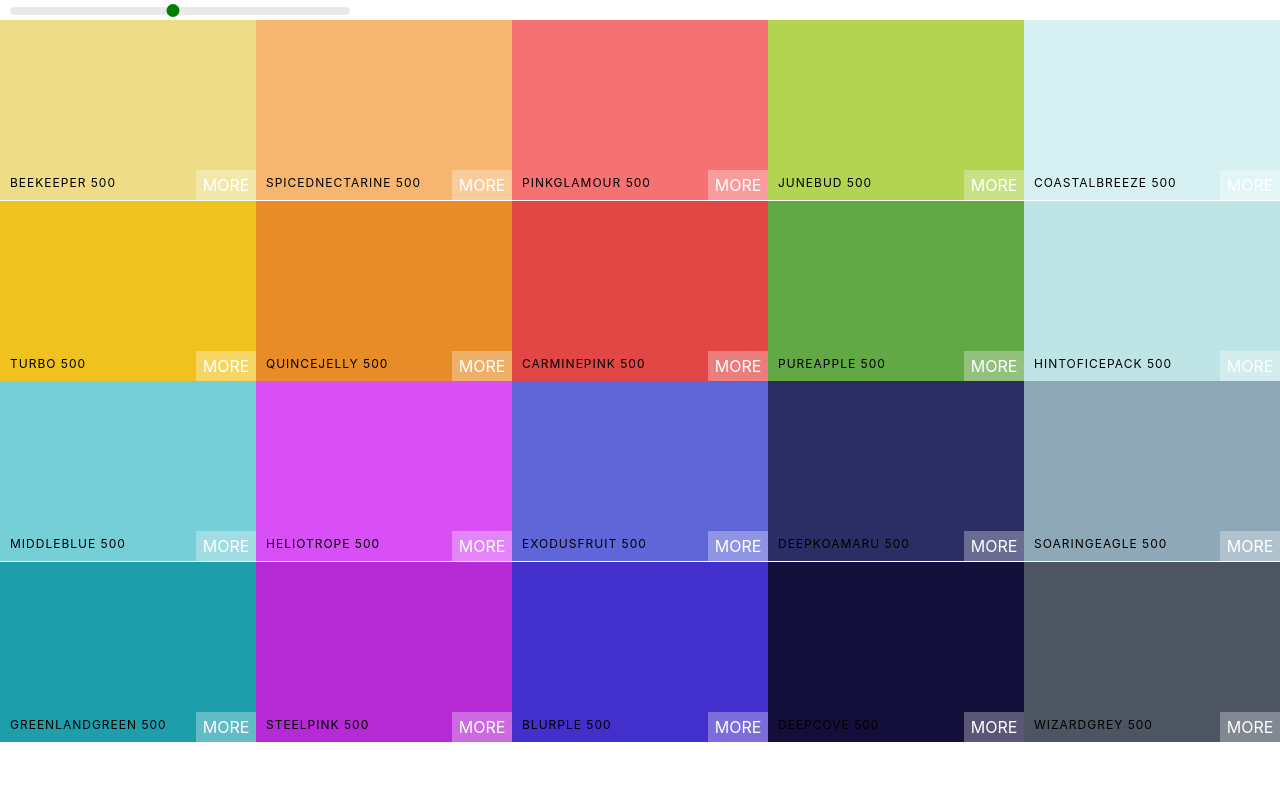
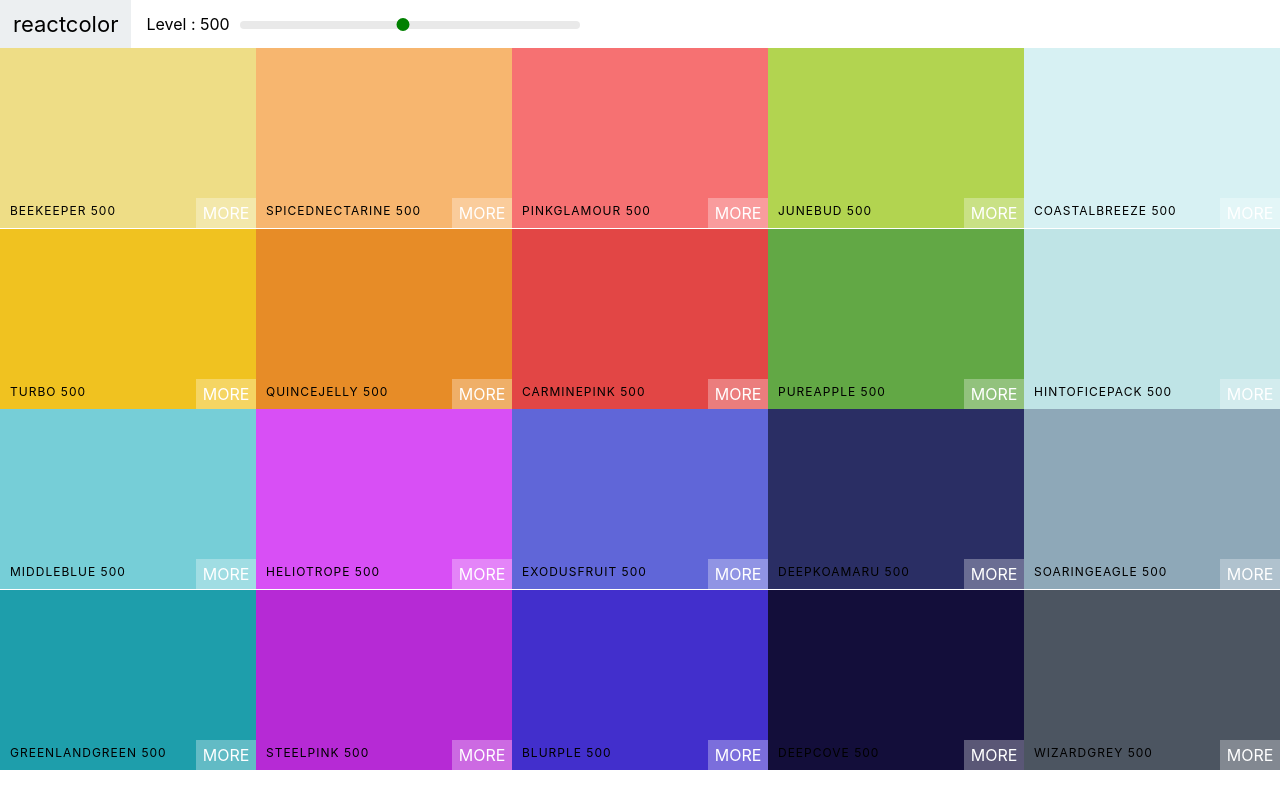
Before and after one commit to andreferi3/Pick-Color-React, a React (Create React App) app: page / in a window 1280 px wide. Built offline with nearby package versions, Linux system fonts and the light colour scheme.

Commit message:
add navbar

```diff
--- /dev/null
+++ b/src/Navbar.css
@@ -0,0 +1,48 @@
+.Navbar {
+    display: flex;
+    align-items: center;
+    justify-content: flex-start;
+    height: 6vh;
+}
+
+.logo {
+    margin-right: 15px;
+    padding: 0 13px;
+    font-size: 22px;
+    background-color: #eceff1;
+    height: 100%;
+    display: flex;
+    align-items: center;
+}
+
+.logo a {
+    text-decoration: none;
+    color: black;
+}
+
+.slider {
+    width: 340px;
+    margin: 0 10px;
+    display: inline-block;
+}
+
+.rc-slider-track {
+    background-color: transparent;
+}
+
+.rc-slider-rail {
+    height: 8px;
+}
+.rc-slider-handle,
+.rc-slider-handle:active,
+.rc-slider-handle:focus,
+.rc-slider-handle:hover {
+    background-color: green;
+    outline: none;
+    border: 2px solid green;
+    box-shadow: none;
+    width: 13px;
+    height: 13px;
+    margin-left: -7px;
+    margin-top: -3px;
+}
--- /dev/null
+++ b/src/Navbar.js
@@ -0,0 +1,32 @@
+import React, { Component } from 'react'
+import Slider from 'rc-slider'
+import 'rc-slider/assets/index.css'
+import './Navbar.css'
+
+export default class Navbar extends Component {
+    render() {
+        const { level, changeLevel } = this.props
+
+        return (
+            <header className='Navbar'>
+                <div className='logo'>
+                    <a href='#'>reactcolor</a>
+                </div>
+
+                <div className='slider-container'>
+                    <span>Level : {level}</span>
+                    <div className='slider'>
+                        <Slider
+                            defaultValue={level}
+                            min={100}
+                            max={900}
+                            onChange={changeLevel}
+                            step={100}
+                        />
+                    </div>
+                </div>
+
+            </header>
+        )
+    }
+}
--- a/src/Pallete.css
+++ b/src/Pallete.css
@@ -5,30 +5,3 @@
 .Pallete-colors {
     height: 90%;
 }
-
-.slider {
-    width: 340px;
-    margin: 0 10px;
-    display: inline-block;
-}
-
-.rc-slider-track {
-    background-color: transparent;
-}
-
-.rc-slider-rail {
-    height: 8px;
-}
-.rc-slider-handle,
-.rc-slider-handle:active,
-.rc-slider-handle:focus,
-.rc-slider-handle:hover {
-    background-color: green;
-    outline: none;
-    border: 2px solid green;
-    box-shadow: none;
-    width: 13px;
-    height: 13px;
-    margin-left: -7px;
-    margin-top: -3px;
-}
--- a/src/Pallete.js
+++ b/src/Pallete.js
@@ -1,7 +1,6 @@
 import React, { Component } from 'react'
 import ColorBox from './ColorBox'
-import Slider from 'rc-slider'
-import 'rc-slider/assets/index.css'
+import Navbar from './Navbar'
 import './Pallete.css'
 
 export default class Pallete extends Component {
@@ -27,15 +26,8 @@
         ))
         return (
             <div className='Pallete'>
-            <div className='slider'>
-                <Slider
-                    defaultValue={level}
-                    min={100}
-                    max={900}
-                    onAfterChange={this.changeLevel}
-                    step={100}
-                />
-            </div>
+                <Navbar level={level} changeLevel={this.changeLevel} />
+
                 <div className='Pallete-colors'>
                     {colorBoxes}
                 </div>
```
